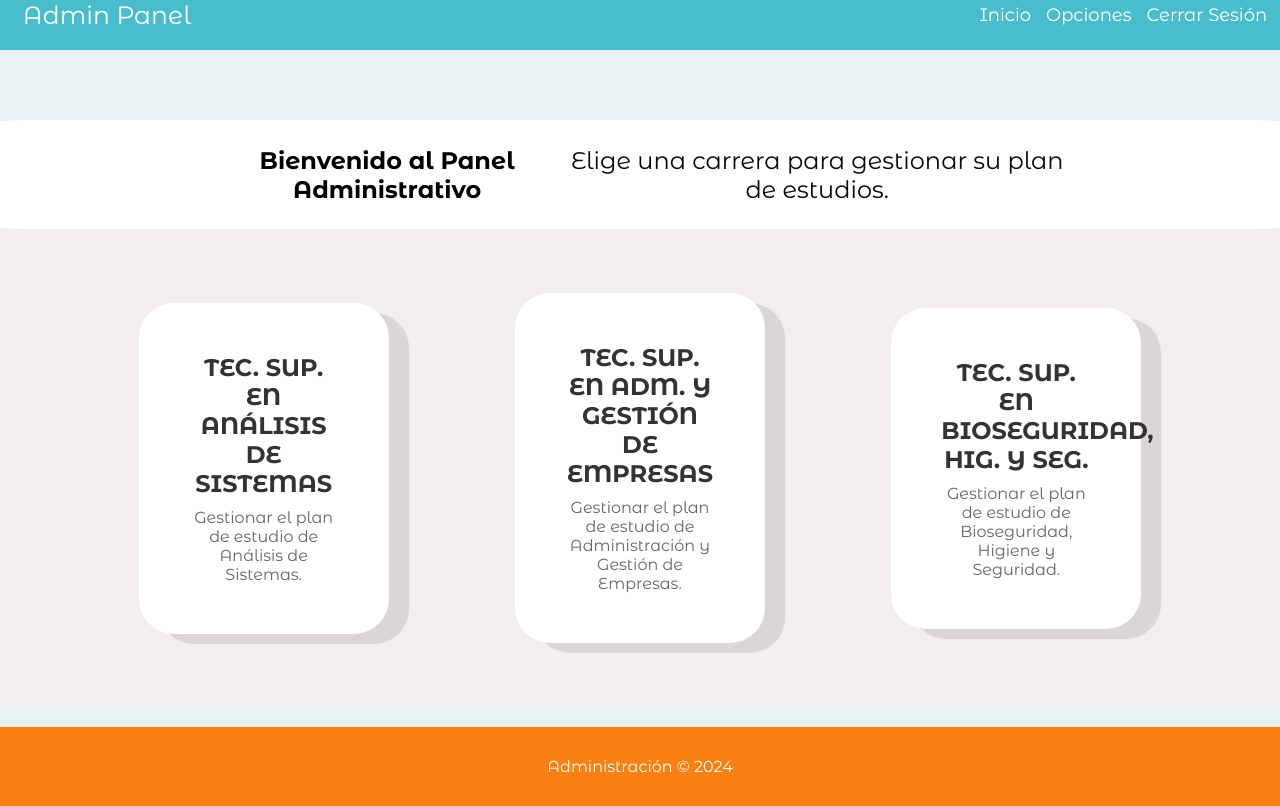
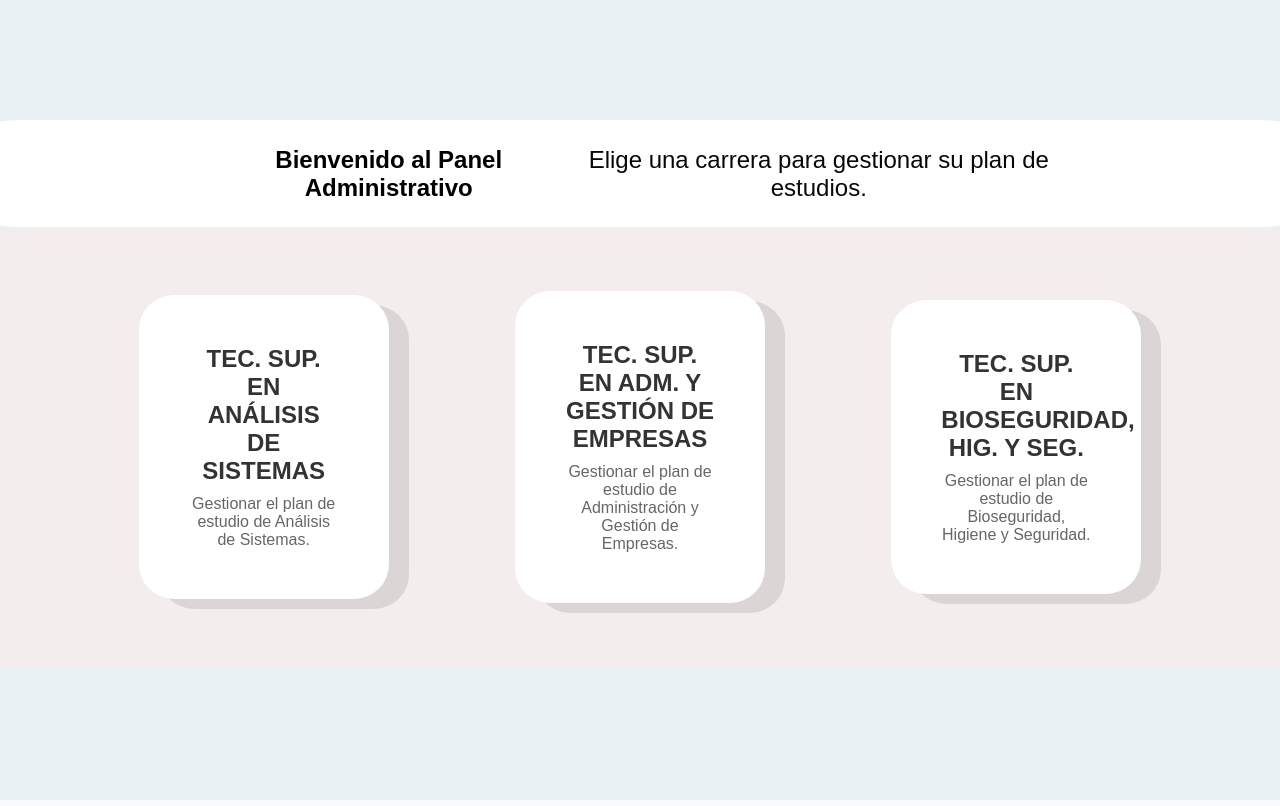
Before and after one commit to Danzel-Burki/SEVD, a PHP site: page /php/apartado_admin.php in a window 1280 px wide. Run offline with PHP 8.4, Linux system fonts and the light colour scheme.

Commit message:
#23 - actualizacion del repo con modulo administracion

```diff
--- a/php/apartado_admin.php
+++ b/php/apartado_admin.php
@@ -1,40 +1,6 @@
-<!DOCTYPE html>
-<html lang="es">
-<head>
-    <meta charset="UTF-8">
-    <meta name="viewport" content="width=device-width, initial-scale=1.0">
-    <title>Administración - Carreras</title>
-    <link rel="stylesheet" href="../css/admin.css">
-    <link rel="stylesheet" href="https://fonts.googleapis.com/css2?family=Montserrat+Alternates:wght@400;700&display=swap">
-</head>
-<body>
-    <!-- Header -->
-    <header class="header">
-        <div class="container">
-            <div class="logo">
-                <a href="#">
-                    <h1>Admin Panel</h1>
-                </a>
-            </div>
-            <nav class="menu">
-                <a href="#">Inicio</a>
-                <a href="#">Opciones</a>
-                <a href="#">Cerrar Sesión</a>
-            </nav>
-        </div>
-    </header>
 
-    <!-- Menú lateral -->
-    <input type="checkbox" id="btn-menu">
-    <div class="container-menu">
-        <div class="cont-menu">
-            <nav>
-                <a href="#"><i class="icon-dashboard"></i> Dashboard</a>
-                <a href="#"><i class="icon-users"></i> Usuarios</a>
-                <a href="#"><i class="icon-studies"></i> Plan de Estudio</a>
-            </nav>
-        </div>
-    </div>
+<link rel="stylesheet" href="css/admin.css">
+
 
     <!-- Contenido principal -->
     <main>
@@ -76,13 +42,3 @@
                 </a>
             </div>
         </section>
-    </main>
-
-    <!-- Footer -->
-    <footer class="footer">
-        <div class="footer-content">
-            <p>Administración © 2024</p>
-        </div>
-    </footer>
-</body>
-</html>
```
Also changed, not shown: index.php (+23 -14 lines), php/inicio_sesion.php (+19 -63 lines), php/apartado_docente.php (added), php/apartado_estudiante.php (renamed from php/opciones.php).
